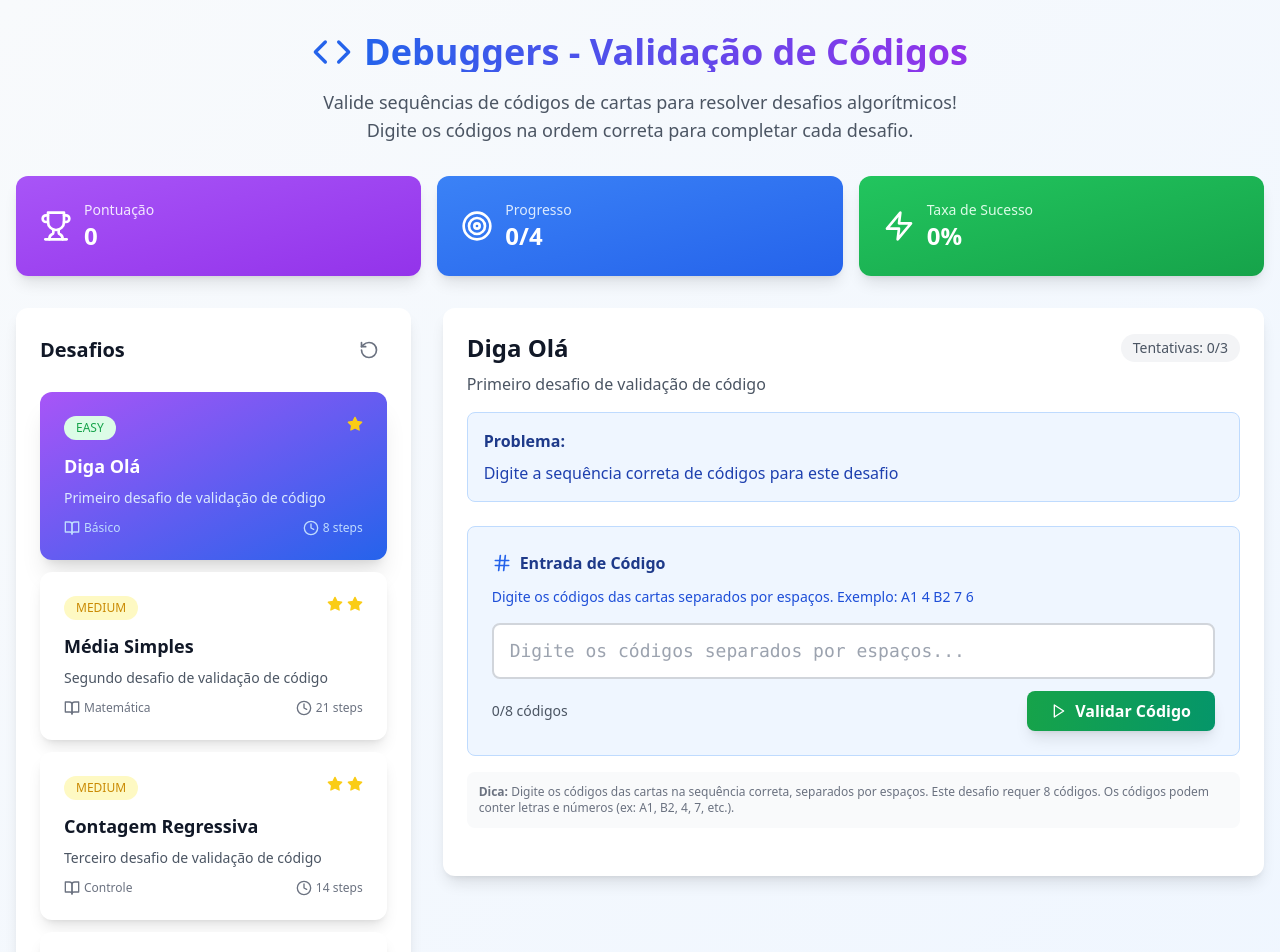
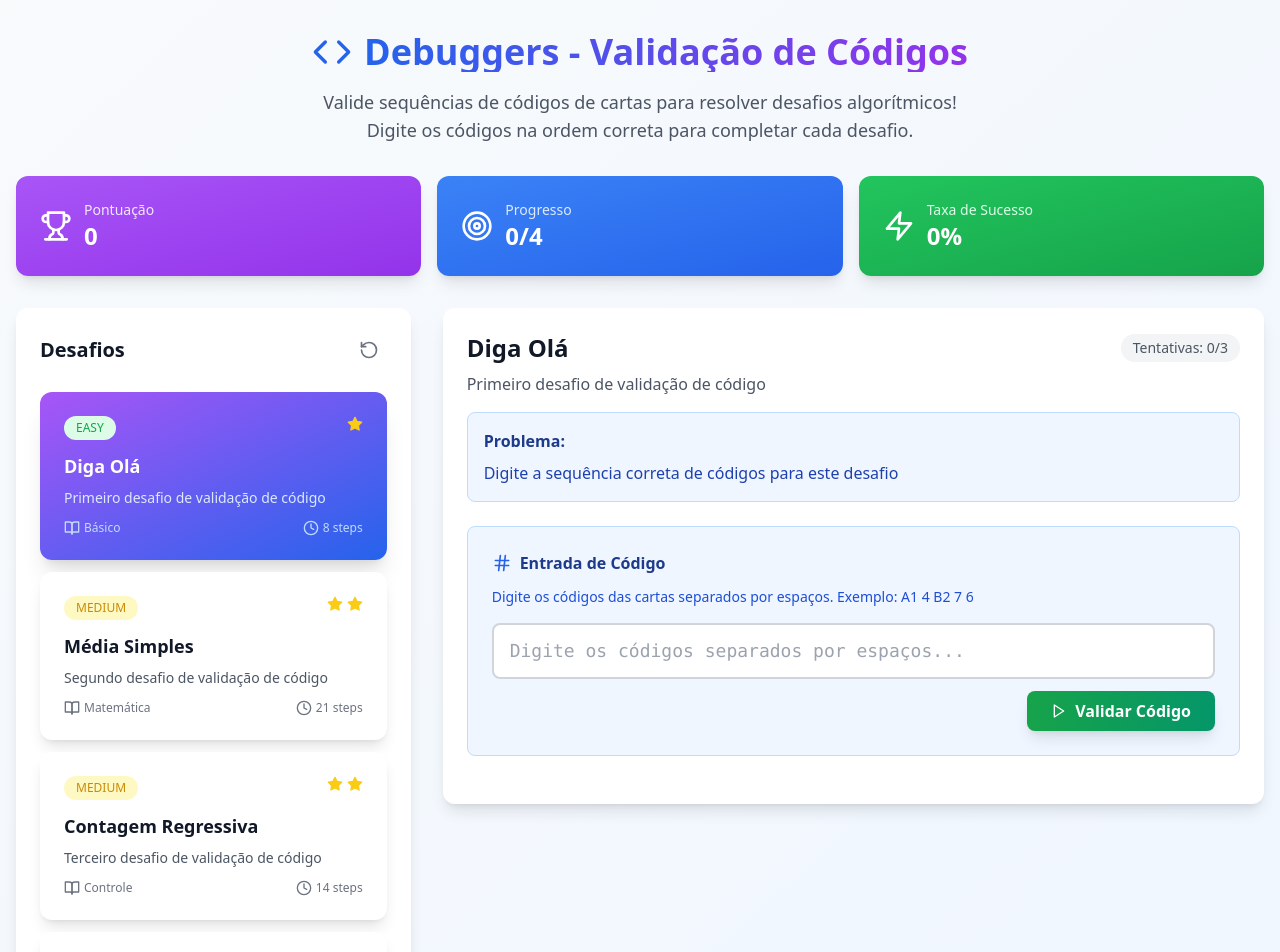
Before and after one commit to lehnhart/debuggers, a React (Vite) app: page / in a window 1280 px wide. Shown: the top 952 px of the page. Built offline with nearby package versions, Linux system fonts and the light colour scheme.

Commit message:
Remover dica do rodapé e contagem de códigos

```diff
--- a/src/components/CodeInput.tsx
+++ b/src/components/CodeInput.tsx
@@ -91,15 +91,11 @@ export const CodeInput: React.FC<CodeInputProps> = ({
 
           {error && (
             <div className="text-red-600 text-sm bg-red-50 border border-red-200 rounded px-3 py-2">
-              {error}
+              <strong>Dica:</strong> {error}. Este desafio requer {expectedLength} códigos. Os códigos podem conter letras e números (ex: A1, B2, 4, 7, etc.).
             </div>
           )}
 
-          <div className="flex items-center justify-between">
-            <span className="text-sm text-gray-600">
-              {inputValue.trim() ? inputValue.trim().split(/\s+/).length : 0}/{expectedLength} códigos
-            </span>
-
+          <div className="flex justify-end">
             <button
               onClick={handleSubmit}
               disabled={disabled || !inputValue.trim()}
@@ -111,11 +107,6 @@ export const CodeInput: React.FC<CodeInputProps> = ({
           </div>
         </div>
       </div>
-
-      <div className="text-xs text-gray-500 bg-gray-50 rounded-lg p-3">
-        <strong>Dica:</strong> Digite os códigos das cartas na sequência correta, separados por espaços.
-        Este desafio requer {expectedLength} códigos. Os códigos podem conter letras e números (ex: A1, B2, 4, 7, etc.).
-      </div>
     </div>
   );
 };
```
